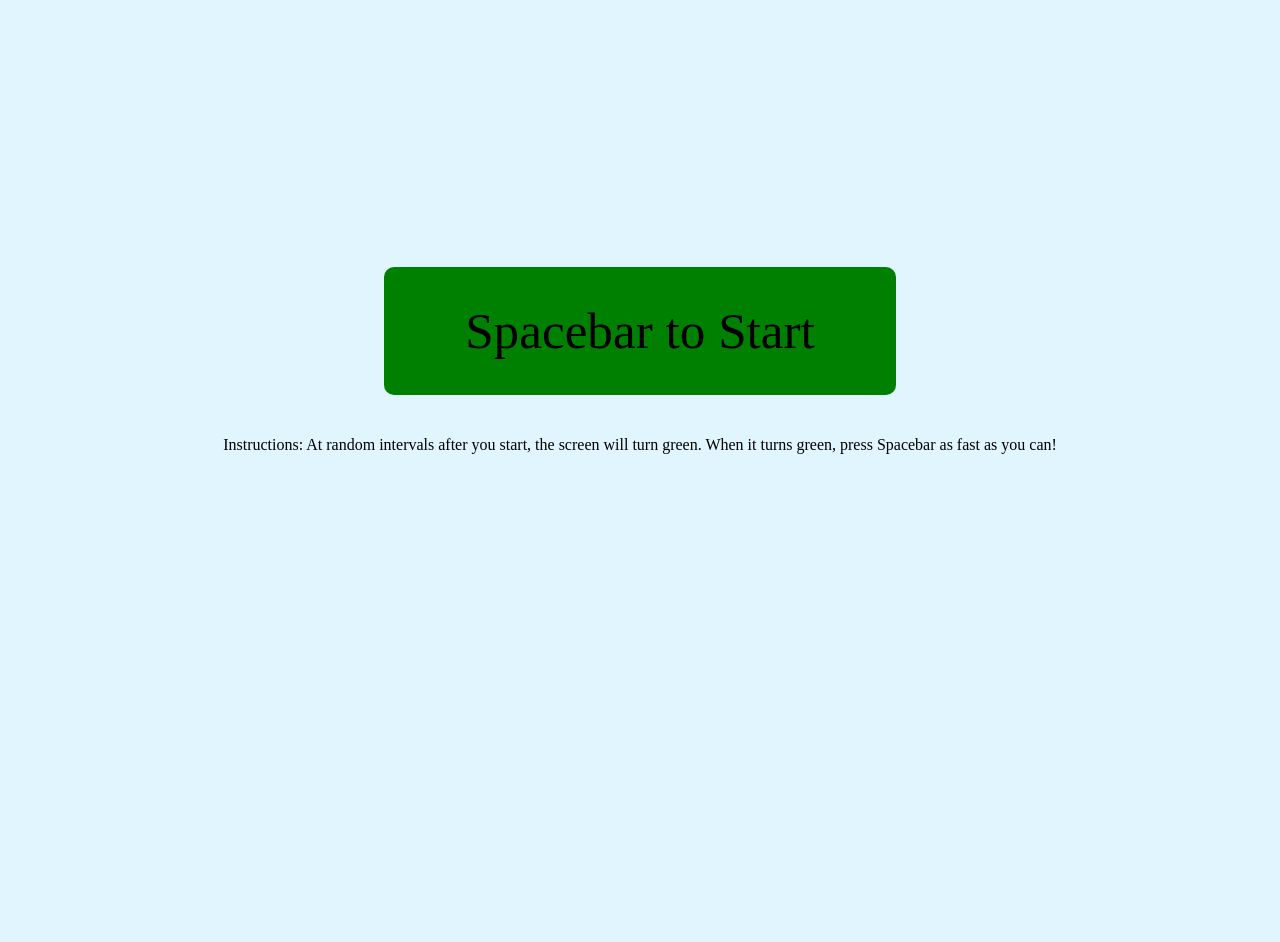
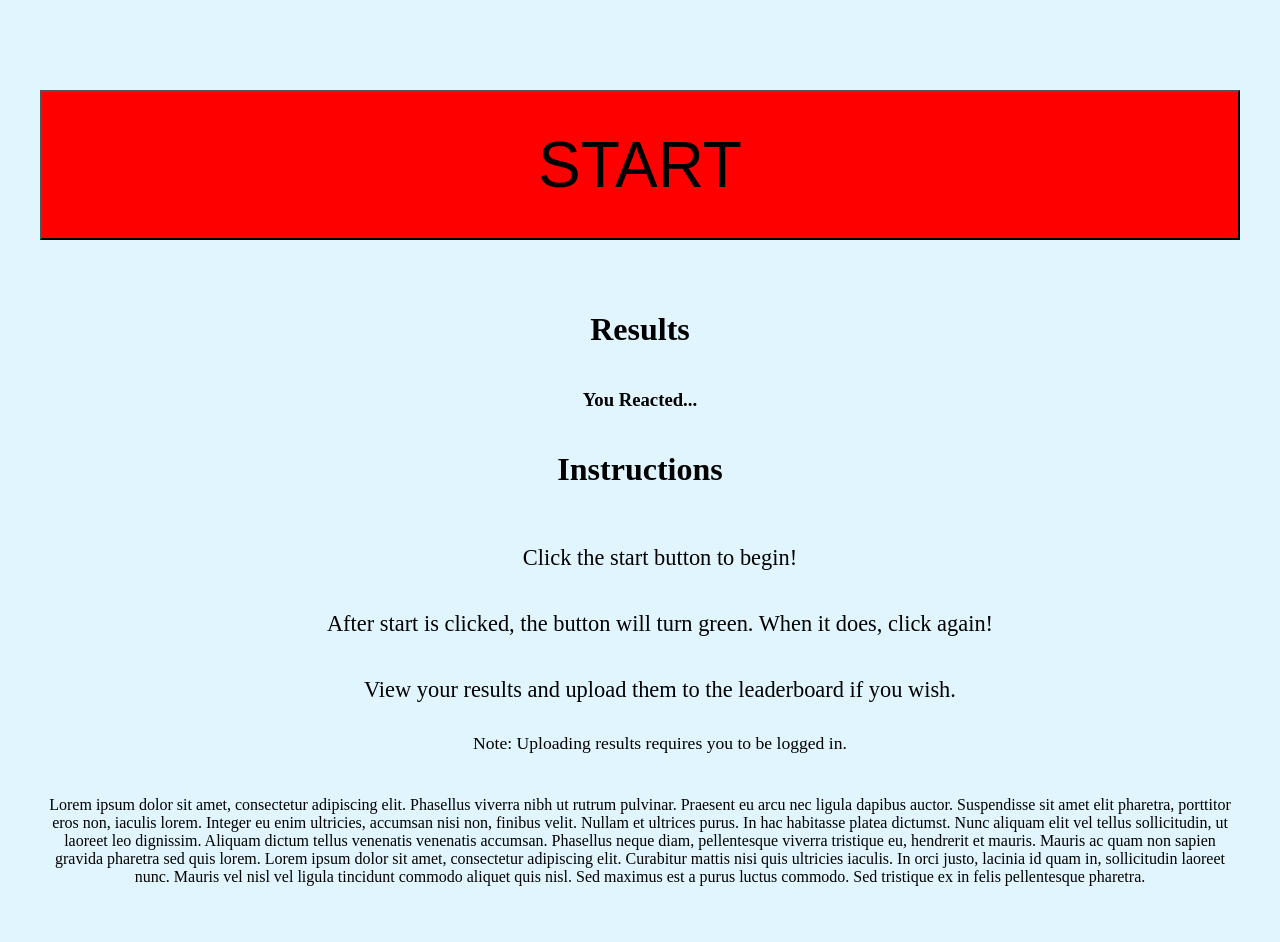
Before and after one commit to BrianZhang1/Reaction-Timer, a Flask app: page /test in a window 1280 px wide. Shown: the part 63-1005 px from the top of the page. Before the commit the page ends 517 px from the top, so only its background shows below. Run offline with Flask 2, Linux system fonts and the light colour scheme.

Commit message:
remade most of test page, wip

```diff
--- a/static/styles.css
+++ b/static/styles.css
@@ -79,36 +79,31 @@ tr:nth-child(even) {
 .centered {
     display: flex;
     align-items: center;
-    justify-content: center;
+    flex-direction: column;
 }
 
-.homeText {
-    display: flex;
-    flex-direction: column;
-    align-items: center;
-    justify-content: center;
+#test_page_content > button {
+    width: 100%;
+    height: 150px;
+    background-color: red;
+    margin: 50px;
+    font-size: 4rem;
 }
 
-.startButton {
-    height: 10vw;
-    width: 40vw;
-    border-radius: 10px;
-    background-color: green;
-    display: flex;
-    align-items: center;
-    justify-content: center;
-    margin-bottom: 2vw;
-    font-size: 4vw;
+#test_page_content > p {
+    text-align: center;
 }
-.results {
-    display: none;
-    flex-direction: column;
-    align-items: center;
-    justify-content: center;
+
+#test_page_content > ul {
+    list-style: none;
 }
-.resultsText {
-    font-size: 4vw;
+
+#test_page_content > ul li {
+    margin: 20px;
+    font-size: 1.4rem;
 }
-.resultsChoiceText {
-    font-size: 2vw;
+
+#test_page_content > ul li.small {
+    margin: 10px;
+    font-size: 1.1rem;
 }
--- a/templates/test.html
+++ b/templates/test.html
@@ -38,18 +38,23 @@
                     {% endif %}
                 </div>
             </div>
-            <div class="content centered" id="content">
-                <div class="homeText">
-                    <div class="startButton">Spacebar to Start</div>
-                    <p style="font-size: 1rem;">
-                        Instructions: At random intervals after you start, the screen will
-                        turn green. When it turns green, press Spacebar as fast as you can!
-                    </p>
+            <div class="content centered" id="test_page_content">
+                <button id="test_page_start_button">START</button>
+                <div class="centered" id="test_page_results_text">
+                    <h1>Results</h1>
+                    <h3>You Reacted...</h3>
+                    <div>
+                        <!-- Stopped Here -->
+                    </div>
                 </div>
-                <div class="results" id="results">
-                    <h1 class="resultsText" id="resultsText"></h1>
-                    <h2 class="resultsChoiceText">Spacebar: Record | d: Discard</h2>
-                </div>
+                <h1>Instructions</h1>
+                <ul class="centered">
+                    <li>Click the start button to begin!</li>
+                    <li>After start is clicked, the button will turn green. When it does, click again!</li>
+                    <li>View your results and upload them to the leaderboard if you wish.</li>
+                    <li class="small">Note: Uploading results requires you to be logged in.</li>
+                </ul>
+                <p>Lorem ipsum dolor sit amet, consectetur adipiscing elit. Phasellus viverra nibh ut rutrum pulvinar. Praesent eu arcu nec ligula dapibus auctor. Suspendisse sit amet elit pharetra, porttitor eros non, iaculis lorem. Integer eu enim ultricies, accumsan nisi non, finibus velit. Nullam et ultrices purus. In hac habitasse platea dictumst. Nunc aliquam elit vel tellus sollicitudin, ut laoreet leo dignissim. Aliquam dictum tellus venenatis venenatis accumsan. Phasellus neque diam, pellentesque viverra tristique eu, hendrerit et mauris. Mauris ac quam non sapien gravida pharetra sed quis lorem. Lorem ipsum dolor sit amet, consectetur adipiscing elit. Curabitur mattis nisi quis ultricies iaculis. In orci justo, lacinia id quam in, sollicitudin laoreet nunc. Mauris vel nisl vel ligula tincidunt commodo aliquet quis nisl. Sed maximus est a purus luctus commodo. Sed tristique ex in felis pellentesque pharetra.</p>
             </div>
         </div>
         <form action="/test" method="POST" id="submitResultsForm">
```
Also changed, not shown: TODO.md (+1 -0 lines).
